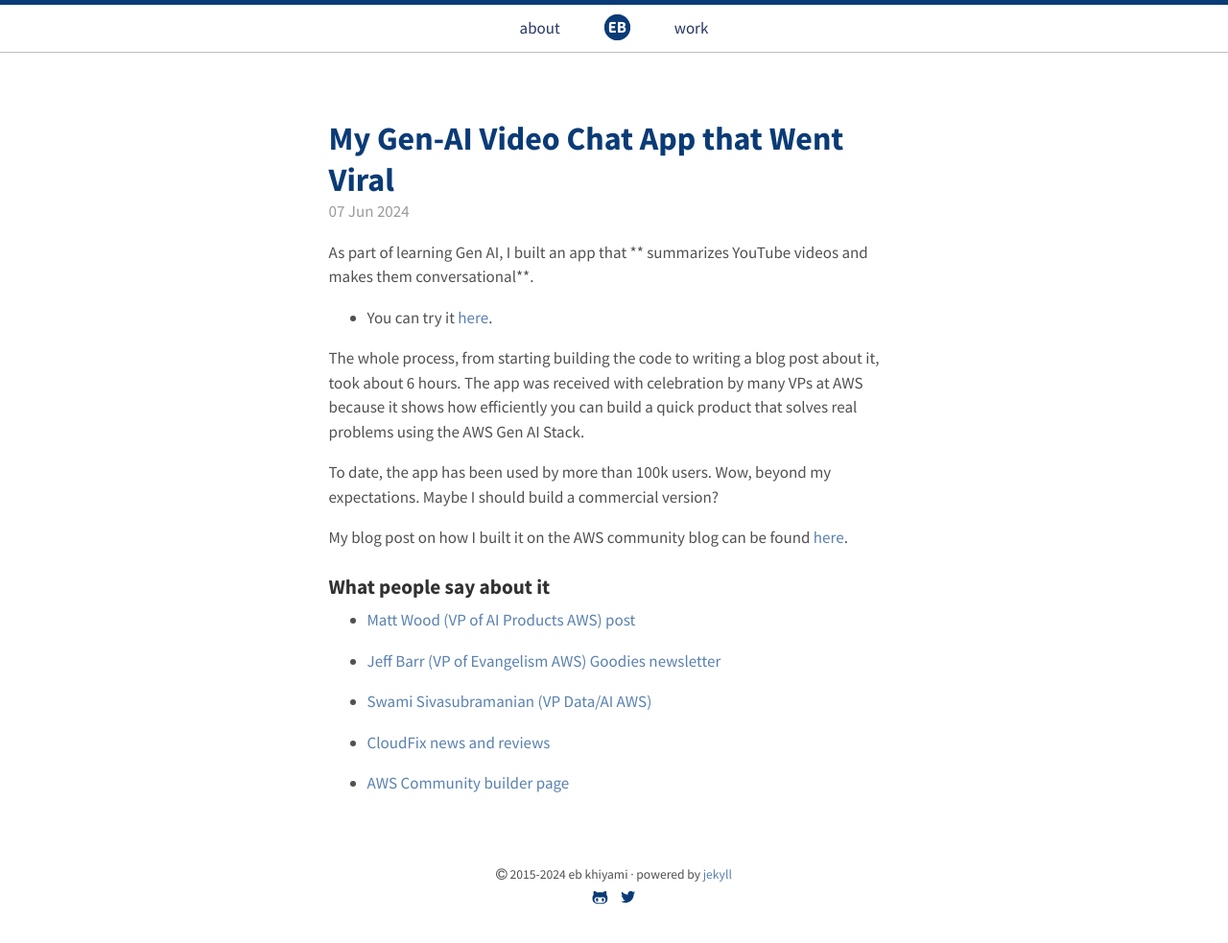
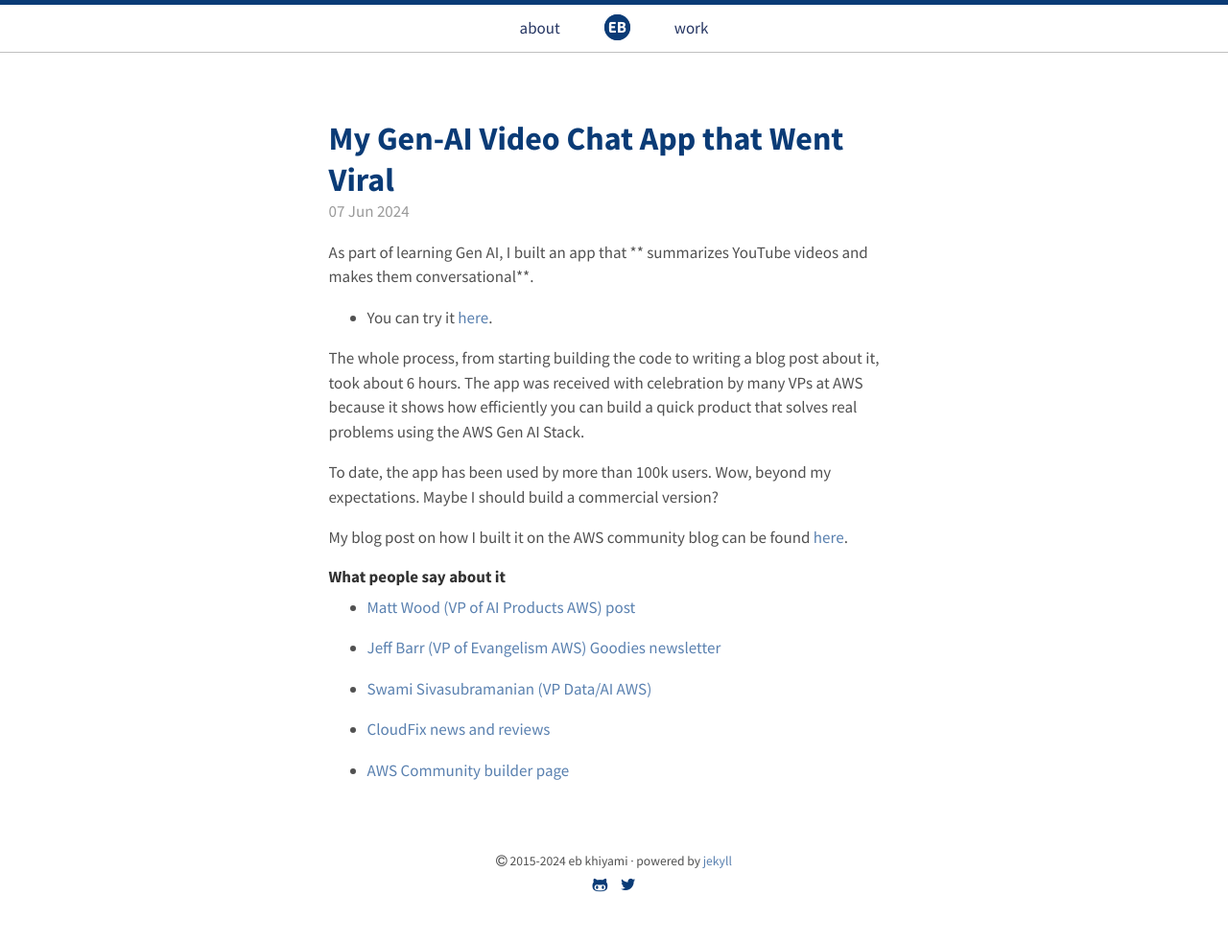
Before and after one commit to ekhiyami/ekhiyami.github.io, a Jekyll site: the page built from blog/_posts/2024-06-07-video-chat.md, in a window 1280 px wide. Shown: the whole page at 96% size. Built offline with Jekyll 4.4.1, drawn with Linux system fonts in a browser that asks for light colours.

```diff
--- a/blog/_posts/2024-06-07-video-chat.md
+++ b/blog/_posts/2024-06-07-video-chat.md
@@ -13,7 +13,7 @@ To date, the app has been used by more than 100k users. Wow, beyond my expectati
 
 My blog post on how I built it on the AWS community blog can be found [here](https://community.aws/content/2hPtf0UuIXSLqJk5MKolbOoA7Qv/how-i-built-a-video-chatter-app-with-almost-zero-code?lang=en).
 
-### What people say about it
+#### What people say about it
 
 
 * [Matt Wood (VP of AI Products AWS) post](https://lnkd.in/guKvGrmV)
```
